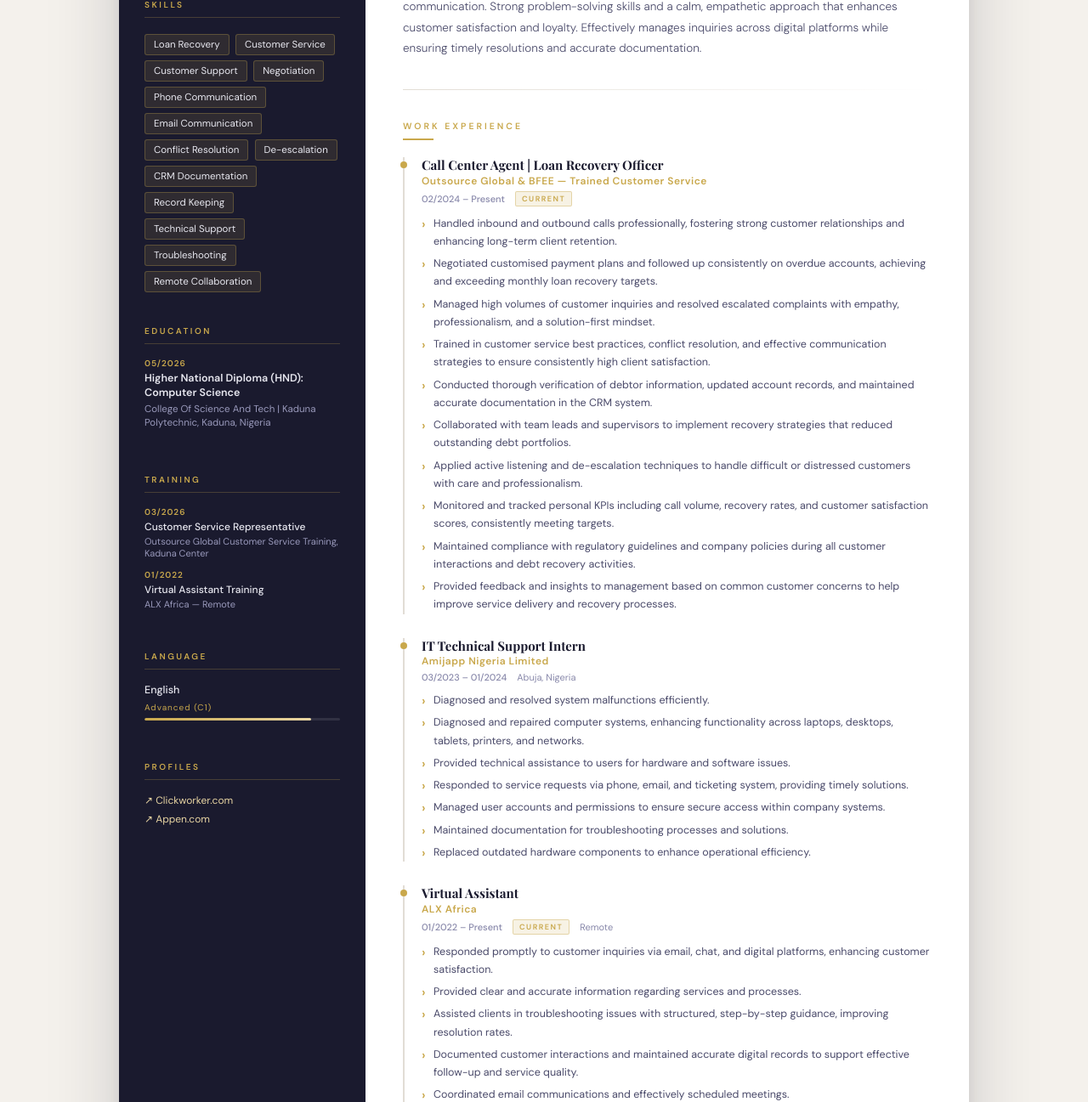
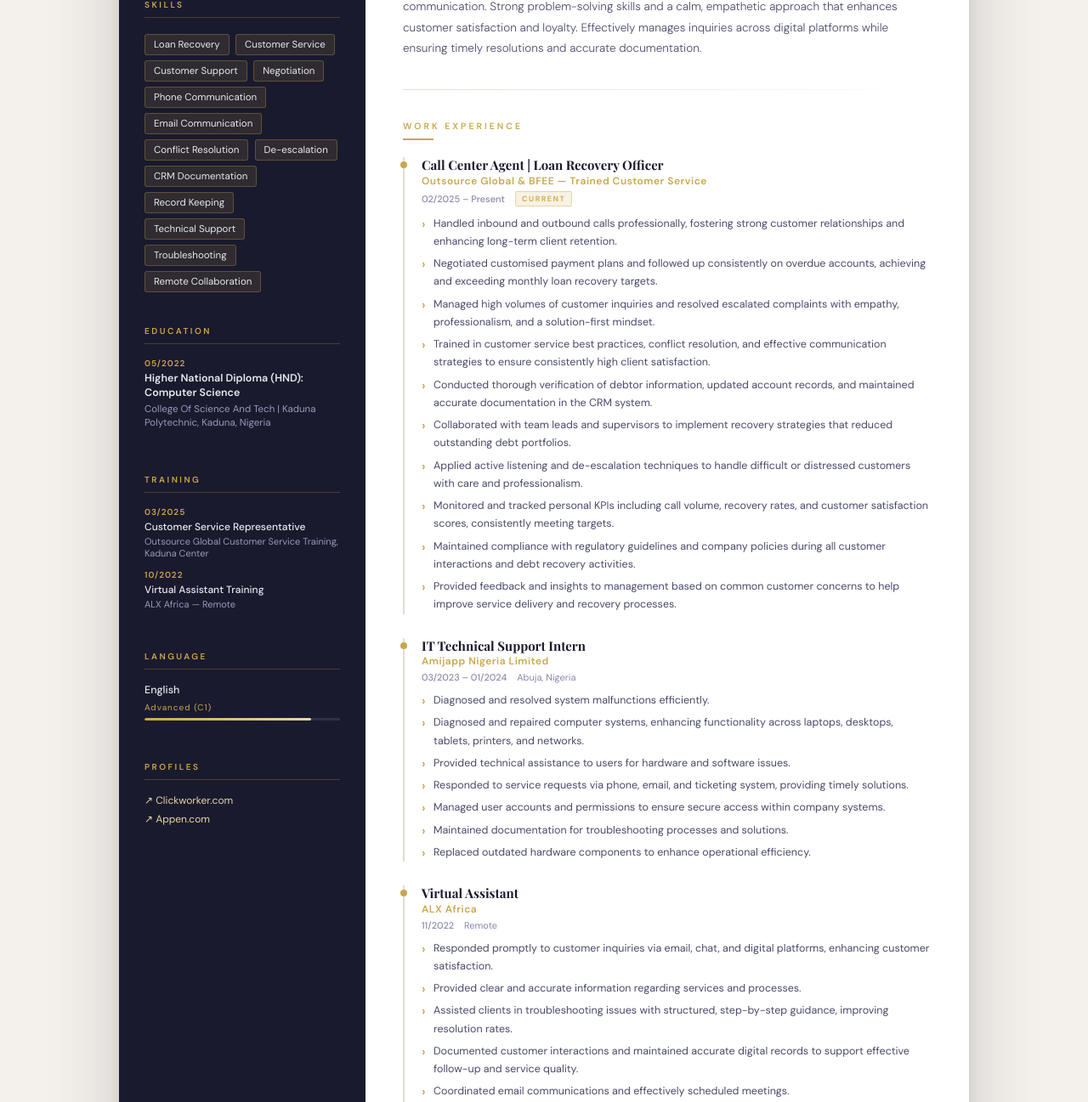
Before and after one commit to cletusgizo/Gizzo-resume, a plain HTML site: page index.html in a window 1280 px wide. Shown: the part 366-1663 px from the top of the page at 85% size. Drawn offline with nearby package versions, Linux system fonts and the light colour scheme.

Commit message:
Update index.html

```diff
--- a/index.html
+++ b/index.html
@@ -451,7 +451,7 @@
     <div class="sidebar-section">
       <h3>Education</h3>
       <div class="edu-item">
-        <div class="edu-year">05/2026</div>
+        <div class="edu-year">05/2022</div>
         <div class="edu-degree">Higher National Diploma (HND): Computer Science</div>
         <div class="edu-school">College Of Science And Tech | Kaduna Polytechnic, Kaduna, Nigeria</div>
       </div>
@@ -461,12 +461,12 @@
     <div class="sidebar-section">
       <h3>Training</h3>
       <div class="train-item">
-        <div class="edu-year">03/2026</div>
+        <div class="edu-year">03/2025</div>
         <div class="train-title">Customer Service Representative</div>
         <div class="train-org">Outsource Global Customer Service Training, Kaduna Center</div>
       </div>
       <div class="train-item">
-        <div class="edu-year">01/2022</div>
+        <div class="edu-year">10/2022</div>
         <div class="train-title">Virtual Assistant Training</div>
         <div class="train-org">ALX Africa — Remote</div>
       </div>
@@ -522,7 +522,7 @@
           <div class="exp-company">Outsource Global &amp; BFEE — Trained Customer Service</div>
         </div>
         <div class="exp-meta">
-          <span class="exp-date">02/2024 – Present</span>
+          <span class="exp-date">02/2025 – Present</span>
           <span class="badge-current">Current</span>
         </div>
         <ul class="exp-bullets">
@@ -565,8 +565,7 @@
           <div class="exp-company">ALX Africa</div>
         </div>
         <div class="exp-meta">
-          <span class="exp-date">01/2022 – Present</span>
-          <span class="badge-current">Current</span>
+          <span class="exp-date">11/2022</span>
           <span class="exp-location">Remote</span>
         </div>
         <ul class="exp-bullets">
```
